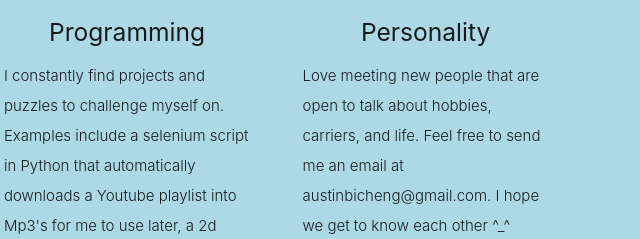
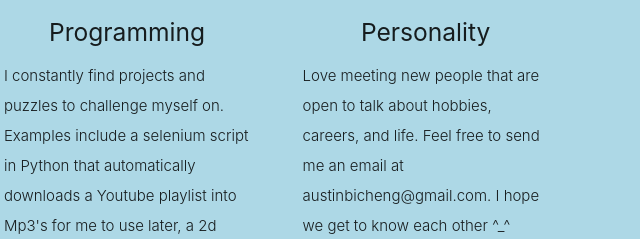
Before and after one commit to 75dragon/75dragon.github.io, a plain HTML site: page index.html in a window 1280 px wide. Shown: the part 561-800 px from the top of the page, 513-1153 px from the left. Drawn offline with nearby package versions, Linux system fonts and the light colour scheme.

Commit message:
carriers --> careers

```diff
--- a/index.html
+++ b/index.html
@@ -96,7 +96,7 @@
             <h2 class="center brown-text"><i class="material-icons">group</i></h2>
             <h5 class="center">Personality</h5>
 
-            <p class="light">Love meeting new people that are open to talk about hobbies, carriers, and life. Feel free to send me an email at austinbicheng@gmail.com.
+            <p class="light">Love meeting new people that are open to talk about hobbies, careers, and life. Feel free to send me an email at austinbicheng@gmail.com.
               I hope we get to know each other ^_^</p>
 
           </div>
```
